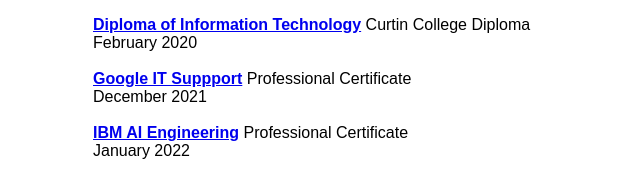
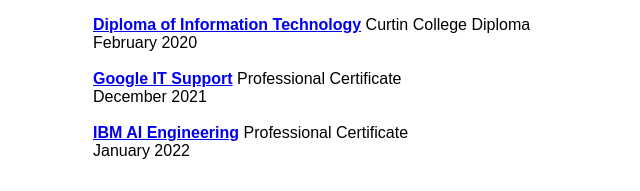
Before and after one commit to NaufalGhifari/naufal_meta_cv, a plain HTML site: page index.html in a window 1280 px wide. Shown: the part 602-793 px from the top of the page, 392-1032 px from the left. Drawn offline with Linux system fonts and the light colour scheme.

Commit message:
Update index.html

```diff
--- a/index.html
+++ b/index.html
@@ -54,7 +54,7 @@
                     February 2020<br>
                     <br>
 
-                    <a href="docs\Google IT Support Certificate.pdf" target="_blank"><b>Google IT Suppport</b></a> Professional Certificate <br>
+                    <a href="docs\Google IT Support Certificate.pdf" target="_blank"><b>Google IT Support</b></a> Professional Certificate <br>
                     December 2021<br>
                     <br>
 
```
